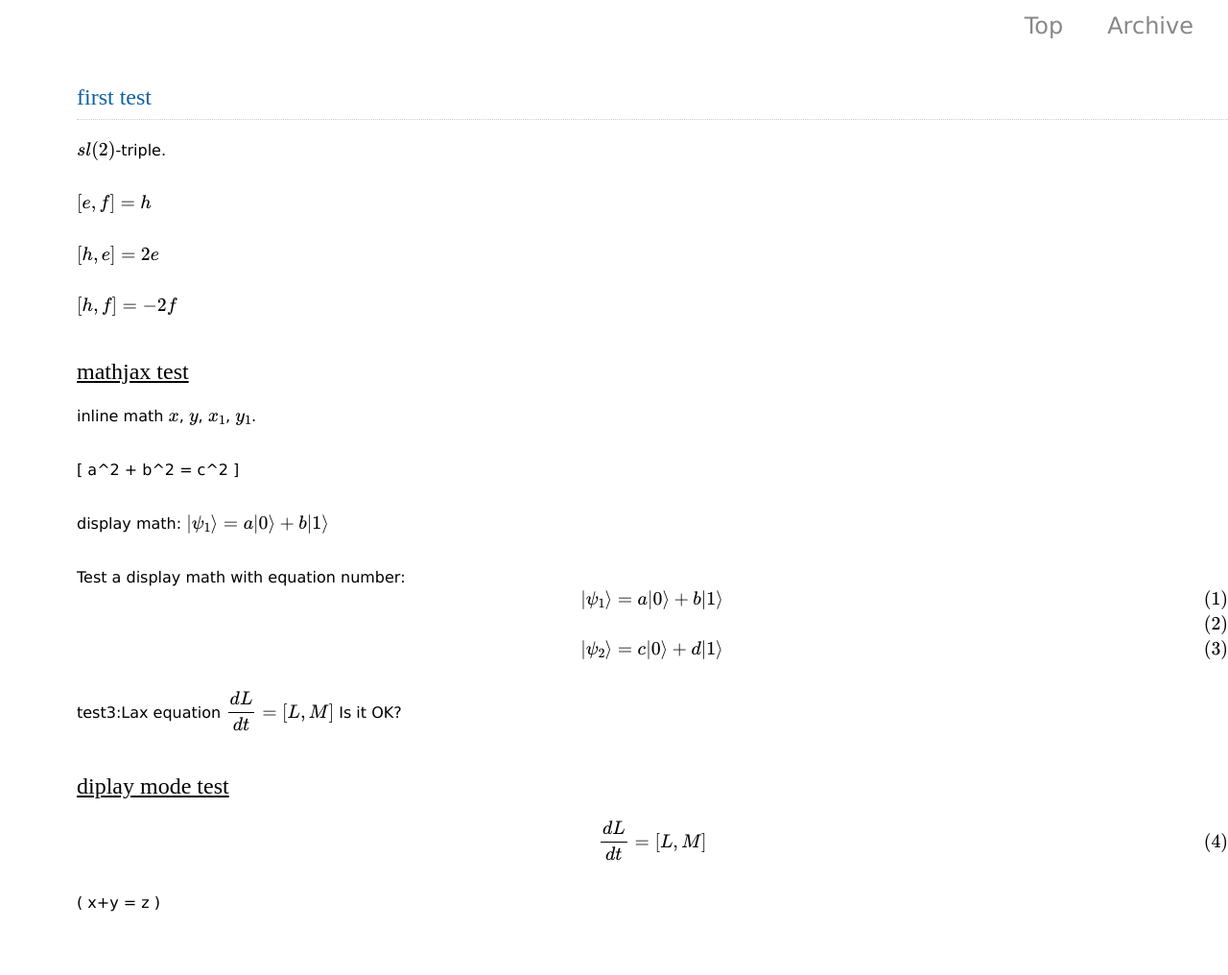
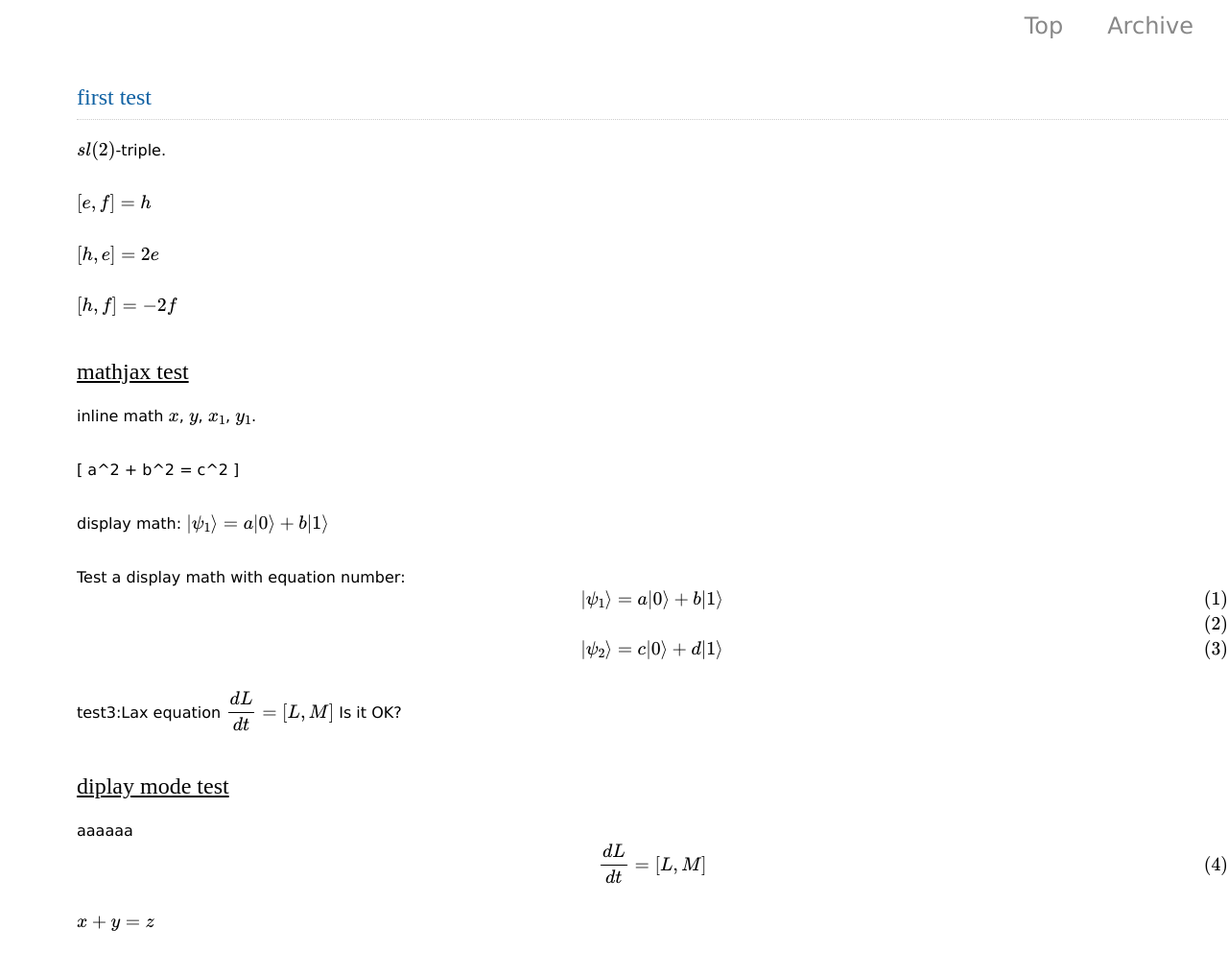
Before and after one commit to vertexoperator/vertexoperator.github.io, a Jekyll site: the page built from _posts/2017-09-26-0.md, in a window 1280 px wide. Shown: the whole page at 96% size. Built offline with Jekyll 4.4.1, drawn with Linux system fonts in a browser that asks for light colours; our own code applies the rules of GitHub Pages for plain Markdown files; formulas are drawn with MathJax 3.

```diff
--- a/_posts/2017-09-26-0.md
+++ b/_posts/2017-09-26-0.md
@@ -35,7 +35,8 @@ $$\dfrac{dL}{dt} = [L,M]$$
 Is it OK?
 
 ## diplay mode test
+aaaaaa
 $$\begin{equation} \dfrac{dL}{dt} = [L,M] \end{equation}$$
 
 
-\( x+y = z \)
+\\( x+y = z \\)
```
